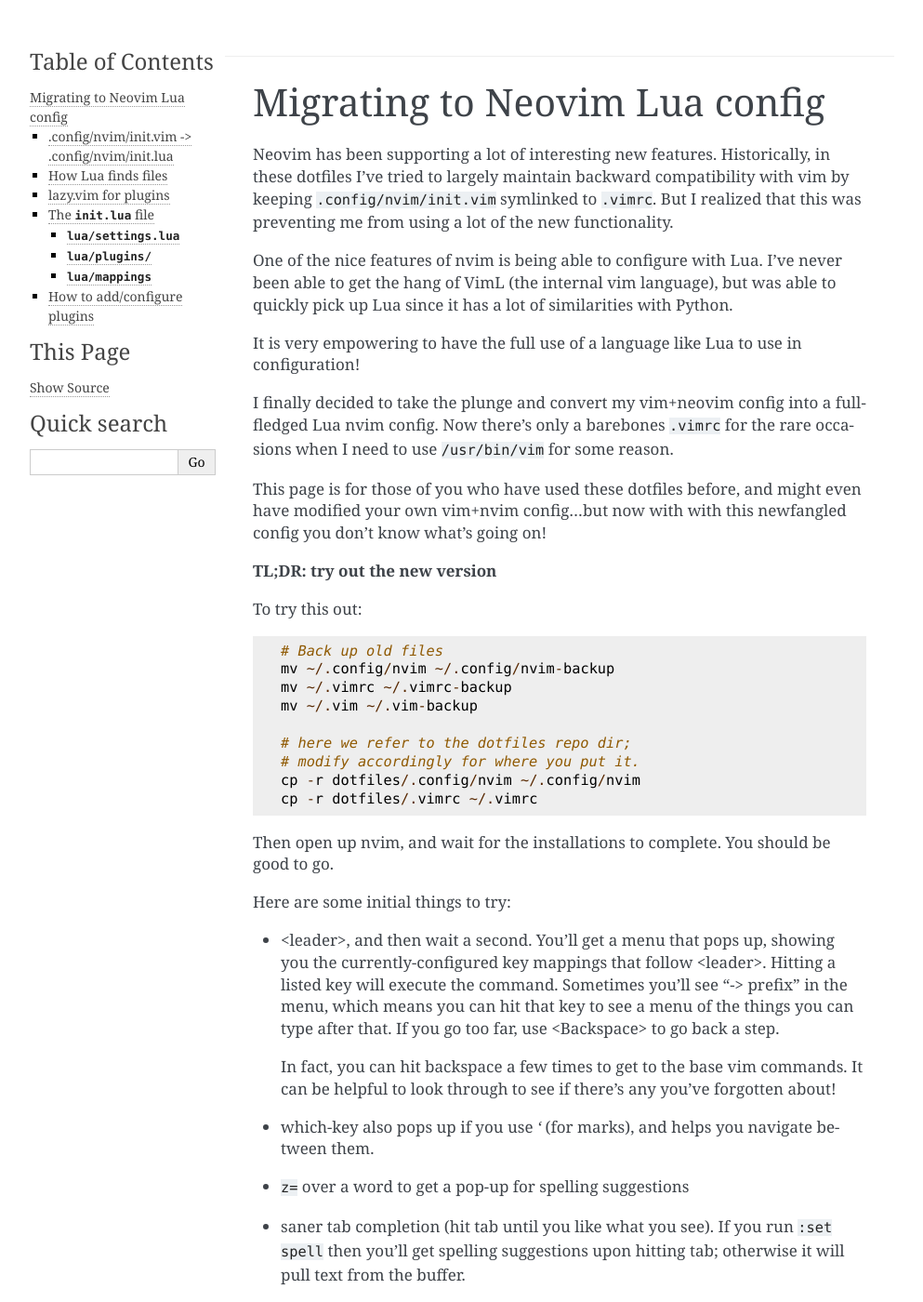
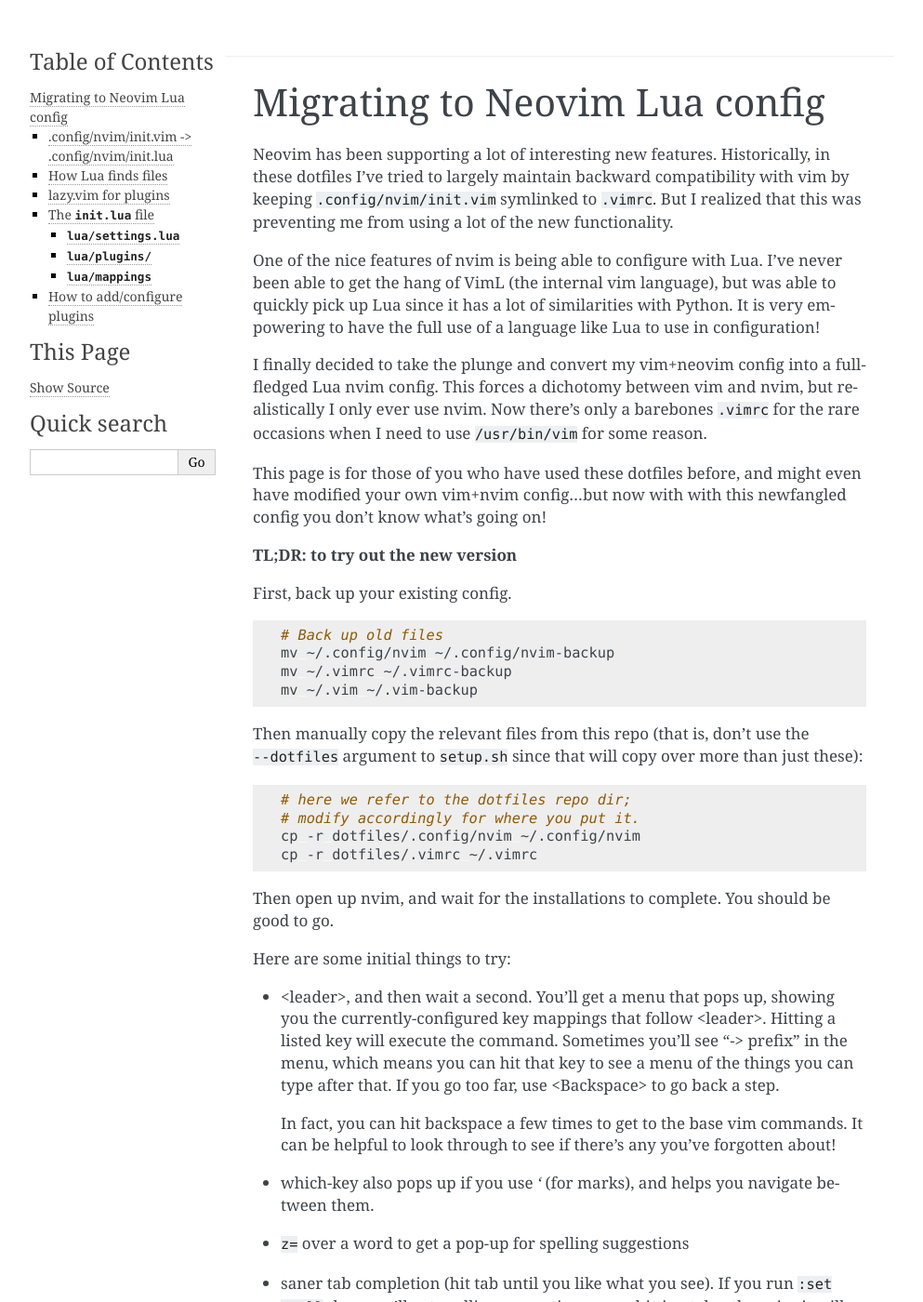
Before and after one commit to daler/dotfiles, a Sphinx documentation site: the page built from docs/nvim-lua.rst, in a window 1280 px wide and 1400 px high. Shown: the whole window at 93% size, without its empty margins (148-1141 px from the left). Built offline with Sphinx 7.4.7, drawn with Linux system fonts in a browser that asks for light colours.

Commit message:
update docs

```diff
--- a/docs/nvim-lua.rst
+++ b/docs/nvim-lua.rst
@@ -5,34 +5,39 @@
 
 Neovim has been supporting a lot of interesting new features. Historically,
 in these dotfiles I've tried to largely maintain backward compatibility with vim
-by keeping ``.config/nvim/init.vim`` symlinked to ``.vimrc``. But I realized
+by keeping :file:`.config/nvim/init.vim` symlinked to :file:`.vimrc`. But I realized
 that this was preventing me from using a lot of the new functionality.
 
 One of the nice features of nvim is being able to configure with Lua. I've never
 been able to get the hang of VimL (the internal vim language), but was able to
-quickly pick up Lua since it has a lot of similarities with Python.
-
-It is very empowering to have the full use of a language like Lua to use in
-configuration!
+quickly pick up Lua since it has a lot of similarities with Python. It is very
+empowering to have the full use of a language like Lua to use in configuration!
 
 I finally decided to take the plunge and convert my vim+neovim config into
-a full-fledged Lua nvim config. Now there's only a barebones ``.vimrc`` for
-the rare occasions when I need to use :file:`/usr/bin/vim` for some reason.
+a full-fledged Lua nvim config. This forces a dichotomy between vim and nvim,
+but realistically I only ever use nvim. Now there's only a barebones ``.vimrc``
+for the rare occasions when I need to use :file:`/usr/bin/vim` for some reason.
 
 This page is for those of you who have used these dotfiles before, and might
 even have modified your own vim+nvim config...but now with with this newfangled
 config you don't know what's going on!
 
-**TL;DR: try out the new version**
+**TL;DR: to try out the new version**
 
-To try this out:
+First, back up your existing config.
 
-.. code-block::
+.. code-block:: bash
 
    # Back up old files
    mv ~/.config/nvim ~/.config/nvim-backup
    mv ~/.vimrc ~/.vimrc-backup
    mv ~/.vim ~/.vim-backup
+
+Then manually copy the relevant files from this repo (that is, don't use the
+``--dotfiles`` argument to :file:`setup.sh` since that will copy over more than
+just these):
+
+.. code-block:: bash
 
    # here we refer to the dotfiles repo dir;
    # modify accordingly for where you put it.
```
Also changed, not shown: docs/changelog.rst (+18 -0 lines), docs/nvim.rst (added, +84 -0 lines), docs/why.rst (+16 -0 lines).
